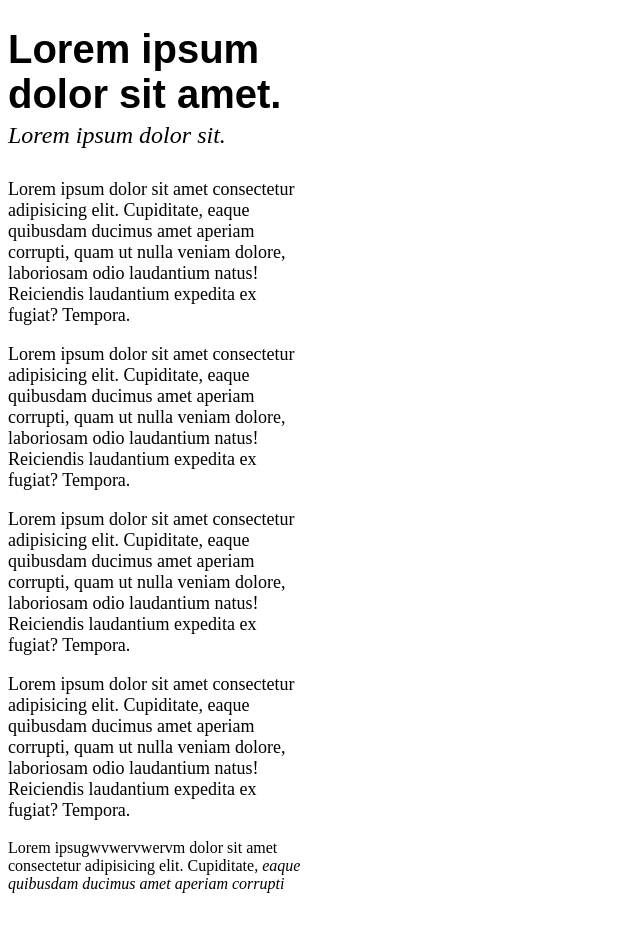
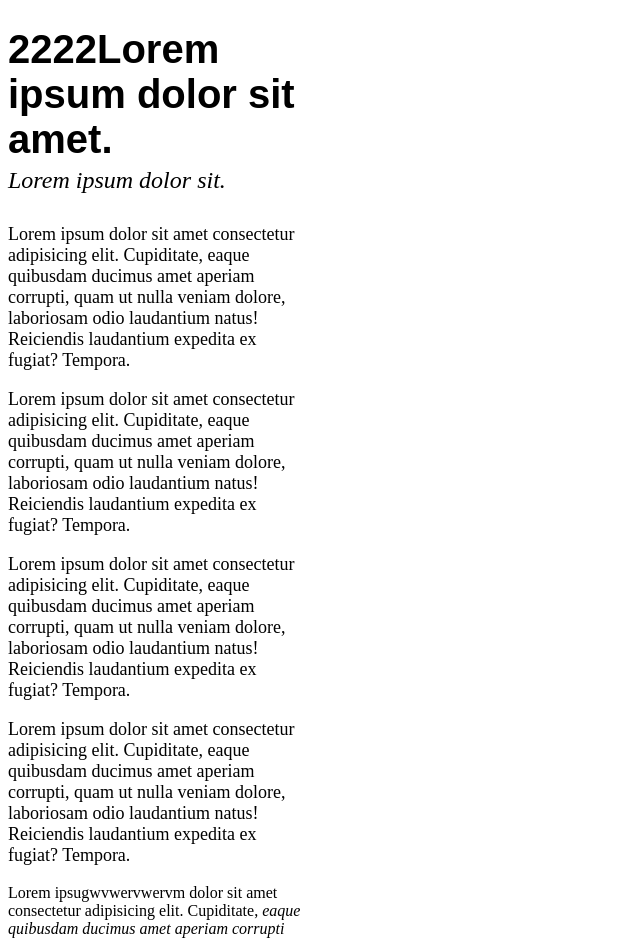
Before and after one commit to radek-or/learning-git-2, a plain HTML site: page index.html in a window 1280 px wide. Shown: the whole page, without its empty margins (0-640 px from the left). Before the commit the page ends 909 px from the top, so only its background shows below. Drawn offline with Linux system fonts and the light colour scheme.

Commit message:
Update h1 index.html

```diff
--- a/index.html
+++ b/index.html
@@ -8,7 +8,7 @@
 </head>
 <body>
     <header class="song">
-        <h1 class="title">Lorem ipsum dolor sit amet.</h1>
+        <h1 class="title">2222Lorem ipsum dolor sit amet.</h1>
         <p class="author">Lorem ipsum dolor sit.</p>
         <p class="paragraph">Lorem ipsum dolor sit amet consectetur adipisicing elit. Cupiditate, eaque quibusdam ducimus amet aperiam corrupti, quam ut nulla veniam dolore, laboriosam odio laudantium natus! Reiciendis laudantium expedita ex fugiat? Tempora.</p>
         <p class="paragraph">Lorem ipsum dolor sit amet consectetur adipisicing elit. Cupiditate, eaque quibusdam ducimus amet aperiam corrupti, quam ut nulla veniam dolore, laboriosam odio laudantium natus! Reiciendis laudantium expedita ex fugiat? Tempora.</p>
```
